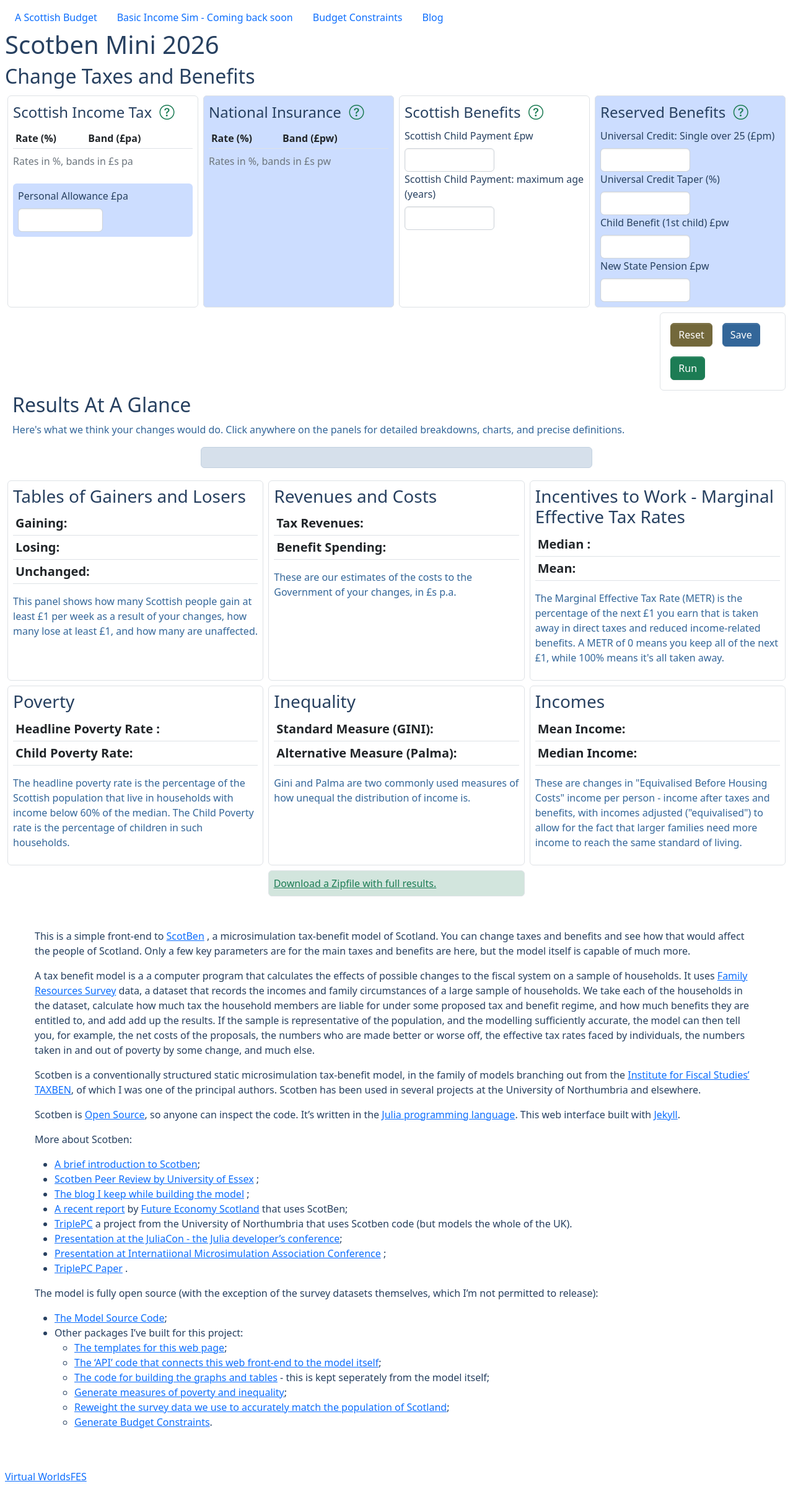
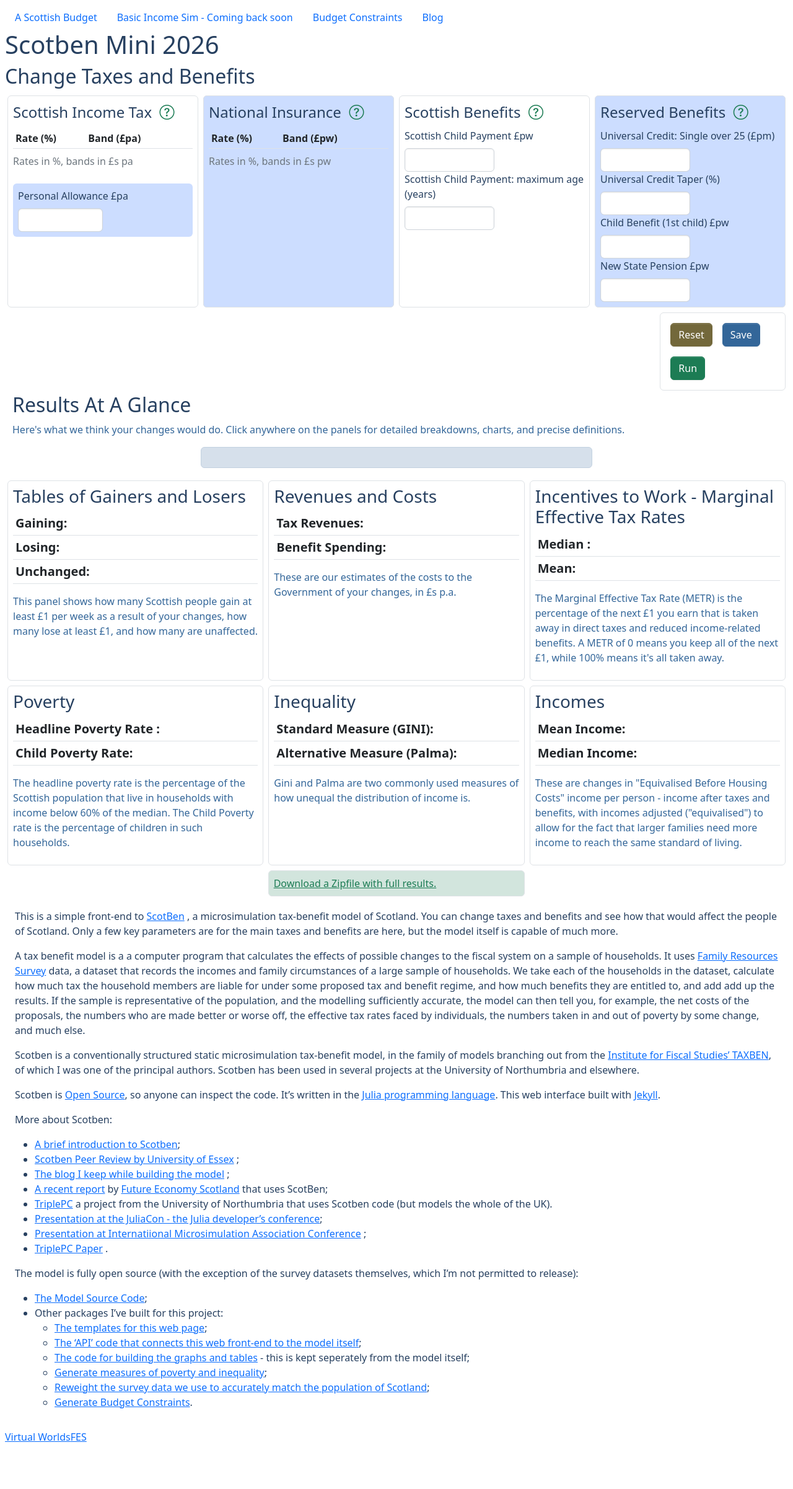
Before and after one commit to grahamstark/vwebsites, a Jekyll site: the page built from models/scotben-2026.md, in a window 1280 px wide. Shown: the whole page at 62% size. Built offline with Jekyll 4.4.1, drawn with Linux system fonts in a browser that asks for light colours; nearby versions of some CDN libraries; after the commit the page ends 2338 px from its top, so only the background shows below that.

Commit message:
Cleanup main text.

```diff
--- a/models/_includes/main_nav.html
+++ b/models/_includes/main_nav.html
@@ -1,8 +1,8 @@
 <nav>
         <ul class="nav">
-                <li class="nav-item"><a class='nav-link' href='https://models.virtual-worlds.scot/scotben-2026/'>A Scottish Budget</a></li>
+                <li class="nav-item"><a class='nav-link' href='https://models.virtual-worlds.scot/scotben-2026/' target='__blank'>A Scottish Budget</a></li>
                 <li class="nav-item"><a class="nav-link active" aria-current="page" href=''>Basic Income Sim - Coming back soon</a></li>
-                <li class="nav-item"><a class='nav-link' href='https://stb.virtual-worlds.scot/bcd/'>Budget Constraints</a></li>
-                <li class="nav-item"><a class='nav-link' href='https://stb-blog.virtual-worlds.scot/'>Blog</a></li>
+                <li class="nav-item"><a class='nav-link' href='https://stb.virtual-worlds.scot/bcd/' target='__blank'>Budget Constraints</a></li>
+                <li class="nav-item"><a class='nav-link' href='https://stb-blog.virtual-worlds.scot/' target='__blank'>Blog</a></li>
         </ul>
 </nav>
--- a/models/_layouts/scotben-2026.html
+++ b/models/_layouts/scotben-2026.html
@@ -70,7 +70,7 @@
 {% include modal-popups.html which='inequality' %}
 {% include modal-popups.html which='income' %}
 
-<div id='main-content' class='m-4 p-4'>
+<div id='main-content' class='m-2 p-2 text-dark'>
 
 {{ page.content | markdownify }}
 
```
